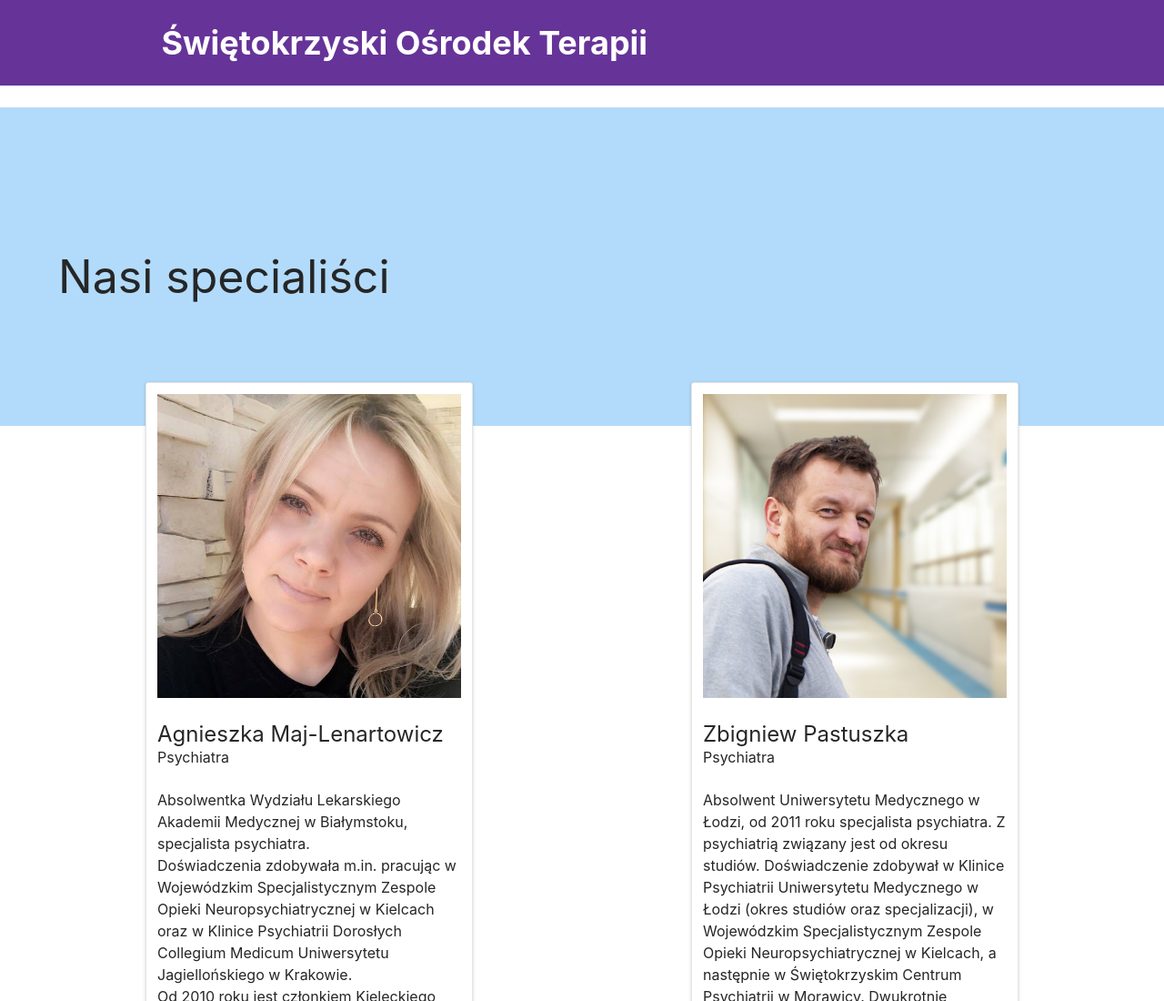
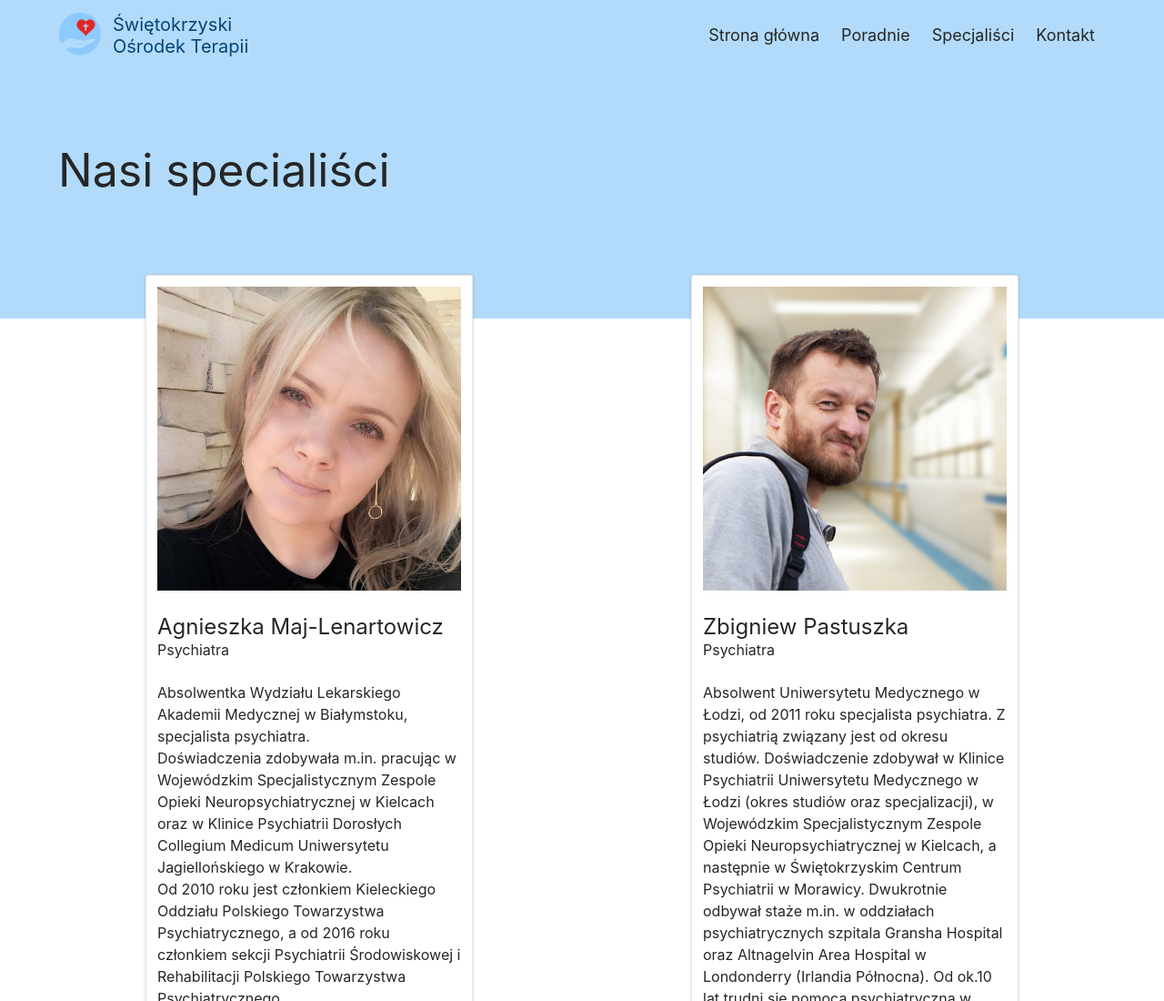
Before and after one commit to lasota-piotr/psychological-clinic-page-gatsby, a Gatsby site: page /specjalisci in a window 1280 px wide. Shown: the top 1100 px of the page at 91% size. Built offline with nearby package versions, Linux system fonts and the light colour scheme; Gatsby itself is replaced by a stand-in of ours.

Commit message:
Update map in contact, add header

```diff
--- a/gatsby-config.js
+++ b/gatsby-config.js
@@ -45,6 +45,13 @@ module.exports = {
       },
     },
     {
+      resolve: `gatsby-source-filesystem`,
+      options: {
+        path: `${__dirname}/src/images`,
+        name: 'images',
+      },
+    },
+    {
       resolve: 'gatsby-plugin-eslint',
       options: {
         test: /\.js$|\.jsx$/,
--- a/package.json
+++ b/package.json
@@ -4,6 +4,7 @@
   "version": "1.0.0",
   "author": "Kyle Mathews <mathews.kyle@gmail.com>",
   "dependencies": {
+    "classnames": "^2.2.6",
     "gatsby": "^2.0.0-beta.97",
     "gatsby-image": "next",
     "gatsby-plugin-react-helmet": "next",
@@ -17,7 +18,6 @@
     "node-sass": "^4.9.3",
     "react": "^16.4.2",
     "react-dom": "^16.4.2",
-    "react-google-maps-loader": "^4.2.3",
     "react-helmet": "^5.2.0"
   },
   "keywords": [
--- a/src/components/Contact.js
+++ b/src/components/Contact.js
@@ -1,8 +1,9 @@
 import React from 'react'
 import ContactForm from './ContactForm'
+import ContactMap from './ContactMap'
 
 const Contact = ({
-  contact: { name, address, number, googleMapsLink, lat, lng },
+  contact: { name, address, number, googleMapsLink},
 }) => {
   return (
     <div data-ui-component="Contact" data-page="contact" className="js-main">
@@ -80,8 +81,7 @@ const Contact = ({
           </section>
         </div>
       </div>
-
-      <div className="js-map c-map" style={{ width: '100%', height: 400 }} />
+      <ContactMap googleMapsLink={googleMapsLink} />
     </div>
   )
 }
--- /dev/null
+++ b/src/components/HeaderLinks.js
@@ -0,0 +1,89 @@
+import React from 'react'
+
+const HeaderLinks = () => {
+  return (
+    <ul className="c-nav-primary__list  o-list-bare">
+      <li className="c-nav-primary__menu-btn-wrapper js-nav-primary__menu-btn-wrapper">
+        <button className="c-nav-primary__menu-btn c-btn c-btn--small">
+          <div className="c-hamburger" />
+        </button>
+      </li>
+
+      <li className="c-nav-primary__item">
+        <a
+          href="--[Strona główna]--"
+          className="c-nav-primary__link js-nav-primary__link"
+          data-page="landing"
+        >
+          Strona główna
+        </a>
+      </li>
+
+      <li className="c-nav-primary__item">
+        <a
+          href="--[Poradnie]--"
+          className="c-nav-primary__link js-nav-primary__link"
+          data-page="clinics"
+        >
+          Poradnie
+        </a>
+        <ul className="c-nav-primary__sub-list o-list-bare">
+          <li className="c-nav-primary__item">
+            <a
+              href="--[Poradnia zdrowia psychicznego]--"
+              className="c-nav-primary__sub-link"
+            >
+              Poradnia zdrowia psychicznego
+            </a>
+          </li>
+          <li className="c-nav-primary__item">
+            <a
+              href="--[Poradnia psychologiczna]--"
+              className="c-nav-primary__sub-link"
+            >
+              Poradnia psychologiczna
+            </a>
+          </li>
+          <li className="c-nav-primary__item">
+            <a
+              href="--[Poradnia uzależnień]--"
+              className="c-nav-primary__sub-link"
+            >
+              Poradnia uzależnień
+            </a>
+          </li>
+          <li className="c-nav-primary__item">
+            <a
+              href="--[Zespół leczenia środowiskowego]--"
+              className="c-nav-primary__sub-link"
+            >
+              Zespół leczenia środowiskowego
+            </a>
+          </li>
+        </ul>
+      </li>
+
+      <li className="c-nav-primary__item">
+        <a
+          href="--[Specjaliści]--"
+          className="c-nav-primary__link  js-nav-primary__link "
+          data-page="specialists"
+        >
+          Specjaliści
+        </a>
+      </li>
+
+      <li className="c-nav-primary__item">
+        <a
+          href="--[Kontakt]--"
+          className="c-nav-primary__link js-nav-primary__link"
+          data-page="contact"
+        >
+          Kontakt
+        </a>
+      </li>
+    </ul>
+  )
+}
+
+export default HeaderLinks
--- a/src/components/header.js
+++ b/src/components/header.js
@@ -1,33 +1,37 @@
 import React from 'react'
 import { Link } from 'gatsby'
+import Img from 'gatsby-image'
+import HeaderLinks from './HeaderLinks'
 
-const Header = ({ siteTitle }) => (
-  <div
-    style={{
-      background: 'rebeccapurple',
-      marginBottom: '1.45rem',
-    }}
-  >
-    <div
-      style={{
-        margin: '0 auto',
-        maxWidth: 960,
-        padding: '1.45rem 1.0875rem',
-      }}
-    >
-      <h1 style={{ margin: 0 }}>
-        <Link
-          to="/"
-          style={{
-            color: 'white',
-            textDecoration: 'none',
-          }}
-        >
-          {siteTitle}
+const Header = ({
+  siteTitle,
+  logo: {
+    childImageSharp: { fixed: logoFixed },
+  },
+}) => (
+  <header className="c-page-head js-page-head">
+    <div className="o-wrapper">
+      <nav
+        className="c-nav-primary js-nav-primary"
+        data-ui-component="Main navigation"
+      >
+        <Link to="/" className="c-nav-primary__logo">
+          <div className="o-flag o-flag--small">
+            <div className="o-flag__img c-nav-primary__logo-img">
+              <Img fixed={logoFixed} alt="Świętokrzyski Ośrodek Terapii Logo" />
+            </div>
+            <div className="o-flag__body">
+              <h1 className="c-nav-primary__logo-text">
+                Świętokrzyski
+                <br /> Ośrodek Terapii
+              </h1>
+            </div>
+          </div>
         </Link>
-      </h1>
+        <HeaderLinks />
+      </nav>
     </div>
-  </div>
+  </header>
 )
 
 export default Header
--- a/src/components/layout.js
+++ b/src/components/layout.js
@@ -15,6 +15,13 @@ const Layout = ({ children, data }) => (
             title
           }
         }
+        logo: file(relativePath: { eq: "sot.png" }) {
+          childImageSharp {
+            fixed(width: 48, height: 48) {
+              ...GatsbyImageSharpFixed_withWebp
+            }
+          }
+        }
       }
     `}
     render={data => (
@@ -26,7 +33,7 @@ const Layout = ({ children, data }) => (
             { name: 'keywords', content: 'sample, something' },
           ]}
         />
-        <Header siteTitle={data.site.siteMetadata.title} />
+        <Header siteTitle={data.site.siteMetadata.title} logo={data.logo} />
         <main>{children}</main>
       </>
     )}
--- a/src/data/other/contact.md
+++ b/src/data/other/contact.md
@@ -2,7 +2,5 @@
 name: "Świętokrzyski Ośrodek Terapii"
 address: "ul. Os. Ogrody 10A/3U<br> 27-400, Ostrowiec Świętokrzyski"
 number: "41-263-39-36"
-googleMapsLink: "https://www.google.pl/maps/place/%C5%9Awi%C4%99tokrzyski+O%C5%9Brodek+Terapii/@50.946082,21.403318,15z/data=!4m2!3m1!1s0x0:0xbb8a02c84d61d40a?sa=X&ved=0ahUKEwjMmsTKwMDTAhXElCwKHYe1BecQ_BIIfTAK"
-lat: "50.9461205"
-lng: "21.4031388"
+googleMapsLink: "https://www.google.com/maps/embed?pb=!1m18!1m12!1m3!1d2513.7907906420933!2d21.401129315749493!3d50.946081979546946!2m3!1f0!2f0!3f0!3m2!1i1024!2i768!4f13.1!3m3!1m2!1s0x0%3A0xbb8a02c84d61d40a!2zxZp3acSZdG9rcnp5c2tpIE_Fm3JvZGVrIFRlcmFwaWk!5e0!3m2!1sen!2spl!4v1534065606756"
 ---
--- a/src/pages/kontakt.js
+++ b/src/pages/kontakt.js
@@ -22,8 +22,6 @@ export const query = graphql`
         address
         number
         googleMapsLink
-        lat
-        lng
       }
     }
   }
```
Also changed, not shown: src/components/ContactMap.js (+10 -22 lines), 1 other file.
